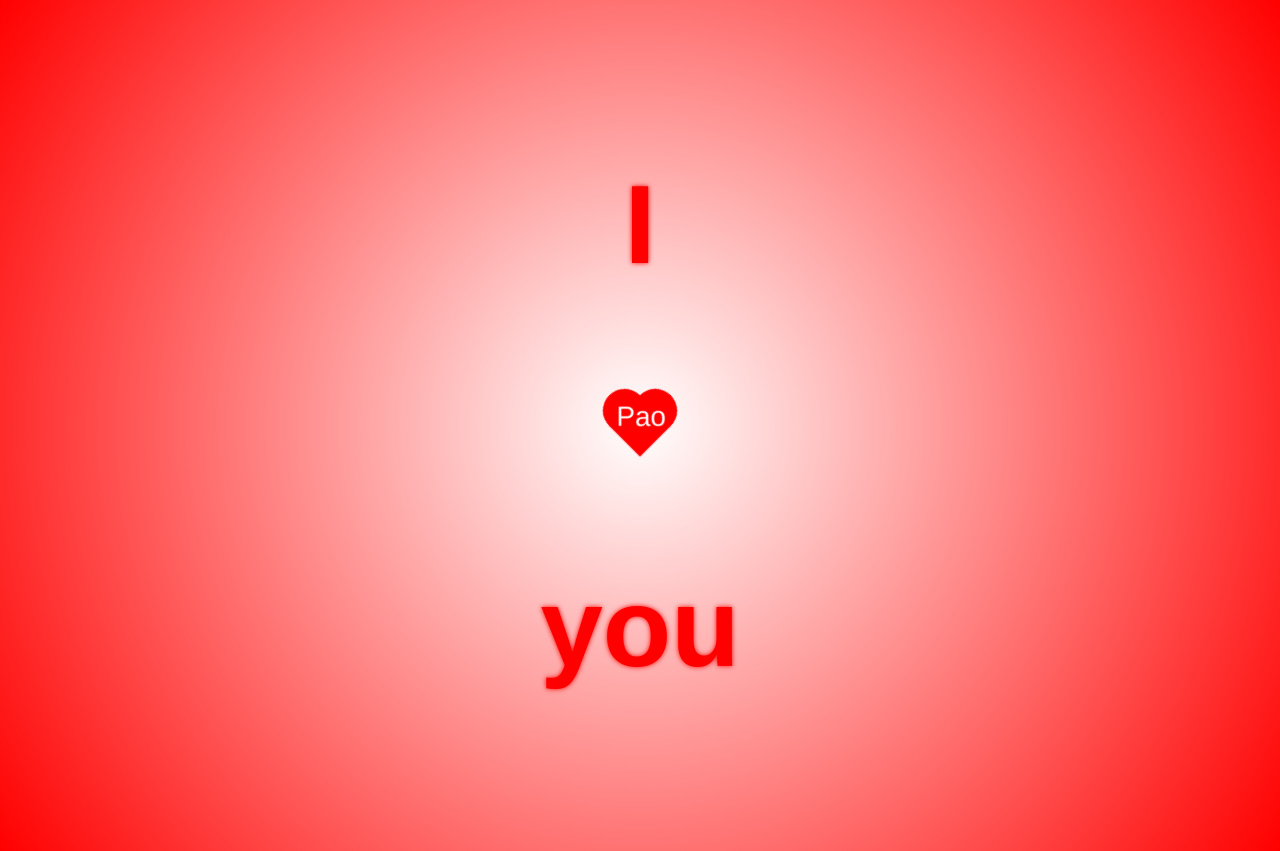
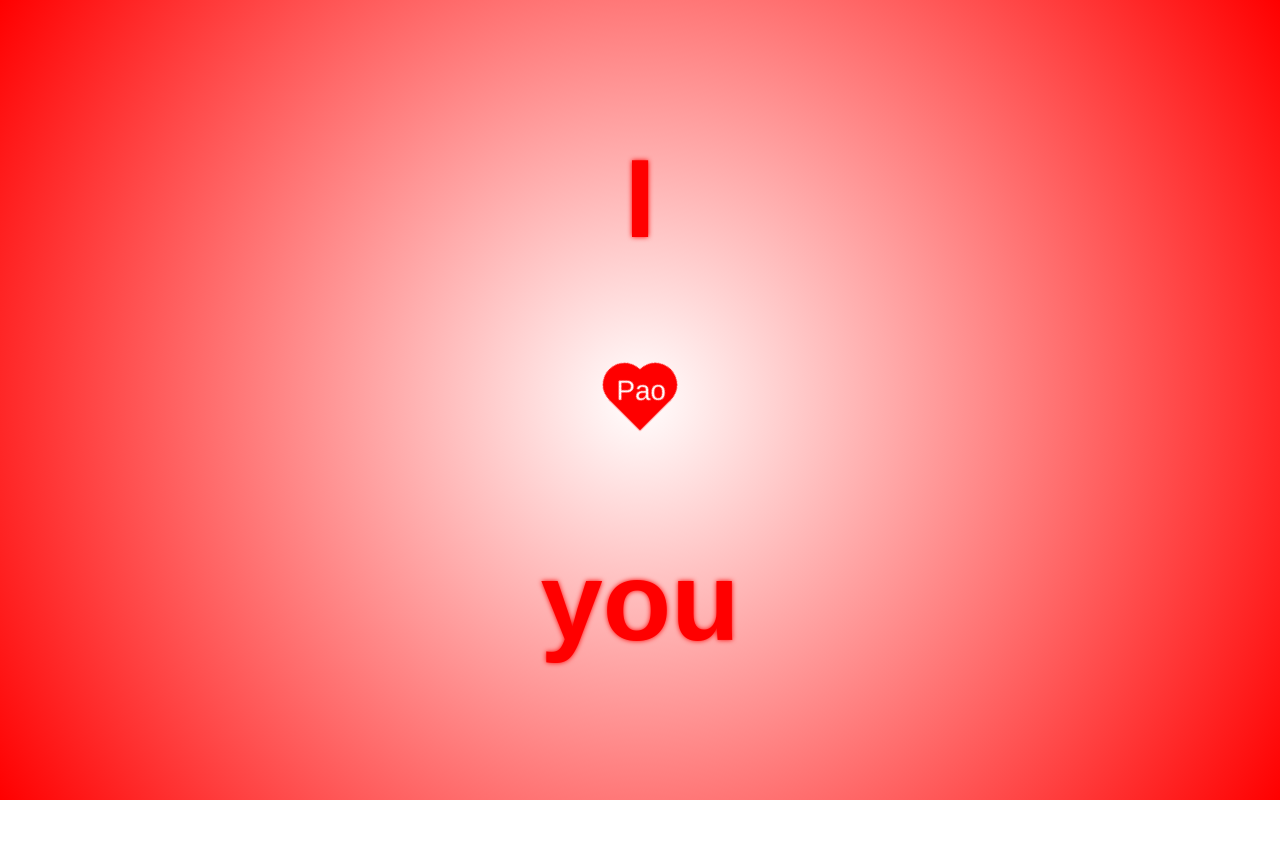
Before and after one commit to bondaring/ilovepao, a plain HTML site: page index.html in a window 1280 px wide. After the commit the page ends 800 px from the top, so only its background shows below. Drawn offline with Linux system fonts and the light colour scheme.

Commit message:
Update styles.css

```diff
--- a/styles.css
+++ b/styles.css
@@ -3,7 +3,7 @@ body {
     background: radial-gradient(circle, white 0%, red 100%);
     height: 100vh;
     width: 90vw;
-    margin: 2% auto;
+    margin: 0 auto;
     display: flex;
     justify-content: center;
     align-items: center;
```
